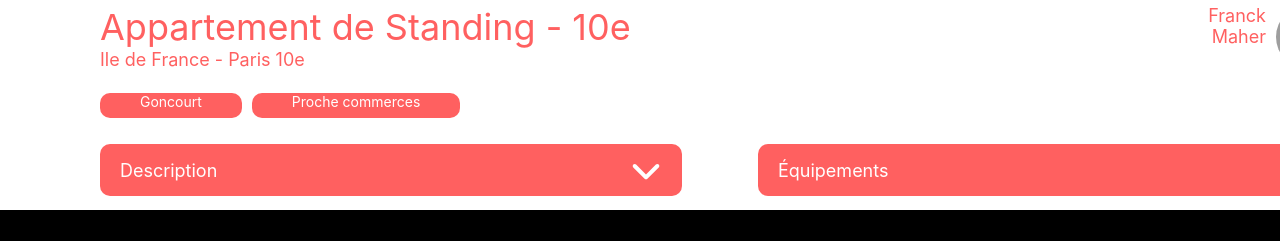
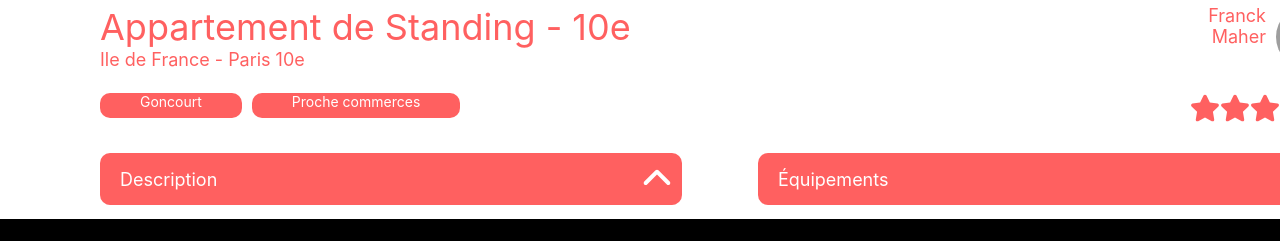
Before and after one commit to ArcangeliAurelien/ArcangeliAurelien_11_07102022, a React (Create React App) app: page /LogementPage/0979876d in a window 1280 px wide. Shown: the part 559-800 px from the top of the page. Built offline with nearby package versions, Linux system fonts and the light colour scheme; grey boxes are pictures that could not be loaded.

Commit message:
Créer Rating

```diff
--- a/package.json
+++ b/package.json
@@ -3,6 +3,7 @@
   "version": "0.1.0",
   "private": true,
   "dependencies": {
+    "@fortawesome/react-fontawesome": "^0.2.0",
     "@testing-library/jest-dom": "^5.16.5",
     "@testing-library/react": "^13.4.0",
     "@testing-library/user-event": "^13.5.0",
--- a/src/components/Dropdown.js
+++ b/src/components/Dropdown.js
@@ -12,13 +12,20 @@ function DropdownItem() {
 
     const [open, setOpen] = React.useState(false)
     const [open2, setOpen2] = React.useState(false)
+    const [rotateChevron, setRotateChevron] = React.useState(false)
+    const [rotateChevron2, setRotateChevron2] = React.useState(false)
+
+    const rotate = rotateChevron ? "rotateX(180deg)" : "rotateX(0)"
+    const rotate2 = rotateChevron2 ? "rotateX(180deg)" : "rotateX(0)"
 
     const handleOpen = () => {
         setOpen(!open)
+        setRotateChevron(!rotateChevron)
     }
 
     const handleOpen2 = () => {
         setOpen2(!open2)
+        setRotateChevron2(!rotateChevron2)
     }
 
     return (
@@ -26,7 +33,7 @@ function DropdownItem() {
             <div>
                 <div className='dropdown' onClick={handleOpen}>
                     <div className='dropdown-value'>Description</div>
-                    <img className='dropdown-value' src={arrowUp} alt='arrow' />
+                    <img className='dropdown-value' style={{ transform: rotate, transition: "all 0.2s linear" }} src={arrowUp} alt='arrow' />
                 </div>
                 {open ? (
                     <div className='description'>
@@ -37,13 +44,13 @@ function DropdownItem() {
             <div>
                 <div className='dropdown' onClick={handleOpen2}>
                     <div className='dropdown-value'>Équipements</div>
-                    <img className='dropdown-value' src={arrowUp} alt='arrow' />
+                    <img className='dropdown-value' style={{ transform: rotate2, transition: "all 0.2s linear" }} src={arrowUp} alt='arrow' />
                 </div>
                 {open2 ? (
                     <div className='equipement'>
                         <div className='text'>
-                            {equipements.map((equipement) => (
-                                <div>{equipement}</div>
+                            {equipements.map((equipement, index) => (
+                                <div key={index}>{equipement}</div>
                             ))}
                         </div>
                     </div>
--- /dev/null
+++ b/src/components/Rating.js
@@ -0,0 +1,34 @@
+import React from 'react';
+import { useParams } from 'react-router-dom';
+import { LogementList } from '../datas/LogementList'
+import { FaStar } from 'react-icons/fa'
+import "../styles/LogementPage.css"
+
+function Rating() {
+    const { id } = useParams()
+    const lgt = LogementList.find((ele) => ele.id === id)
+
+    const ratings = [lgt.rating]
+    const starArray = [...Array(5).keys()].map(i => i + 1);
+
+    const Rating = ({ rating }) =>
+        starArray.map(i => (
+            <FaStar
+                key={i}
+                className="stars"
+                color={rating >= i ? '#FF6060' : '#E3E3E3'}
+            />
+        ));
+
+    return (
+        <div>
+            {ratings.map((rating, i) => (
+                <div key={i}>
+                    <Rating rating={rating} />
+                </div>
+            ))}
+        </div>
+    )
+}
+
+export default Rating
--- a/src/pages/LogementPage.js
+++ b/src/pages/LogementPage.js
@@ -1,10 +1,11 @@
 import React from 'react';
 import { useParams } from 'react-router-dom';
+import { LogementList } from '../datas/LogementList'
 import Header from '../components/Header';
 import Carousel from '../components/Carousel';
+import Rating from '../components/Rating';
 import DropdownItem from '../components/Dropdown';
 import Footer from '../components/Footer';
-import { LogementList } from '../datas/LogementList'
 import "../styles/LogementPage.css"
 
 function LogementPage() {
@@ -34,7 +35,9 @@ function LogementPage() {
                 <div className='item2'>
                     <div className='tags'>{
                         tags.map((tag, index) => (<div key={index} className='tag'>{tag}</div>))
-                    }</div>
+                    }
+                    </div>
+                    <Rating />
                 </div>
                 <DropdownItem />
             </div>
--- a/src/styles/Dropdown.css
+++ b/src/styles/Dropdown.css
@@ -17,16 +17,10 @@
     cursor: pointer;
 }
 
-.dropdown img {
-    transform: rotate(180deg);
-}
-
 .dropdown-value {
     padding-left: 20px;
     padding-right: 9px;
 }
-
-
 
 .description {
     width: 582px;
--- a/src/styles/LogementPage.css
+++ b/src/styles/LogementPage.css
@@ -43,6 +43,8 @@
 .item2 {
     padding-top: 23px;
     padding-bottom: 26px;
+    display: flex;
+    justify-content: space-between;
 }
 
 .tags {
@@ -61,3 +63,10 @@
     padding-left: 40px;
     padding-right: 40px;
 }
+
+/*---------------------------------------------------*/
+
+.stars {
+    width: 30px;
+    height: 30px;
+}
```
Also changed, not shown: 1 other file (tests, documents, lock files or other folders).
